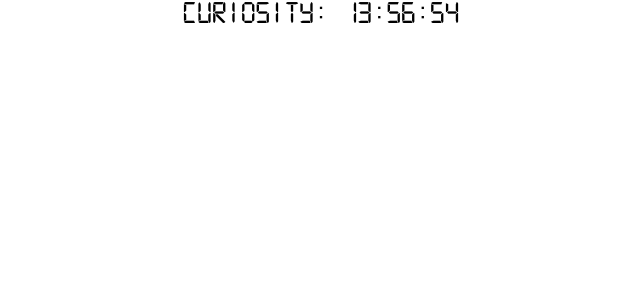
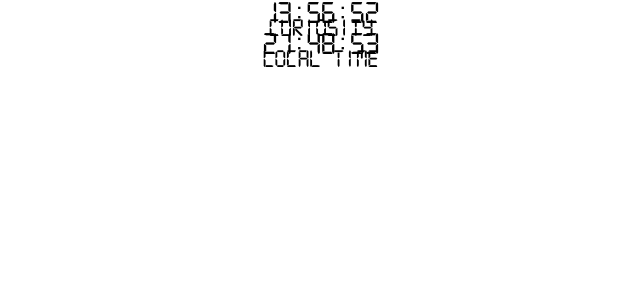
Before and after one commit to dathanb/mars-clock, a React (Create React App) app: page / in a window 1280 px wide. Shown: the top 300 px of the page, without its empty margins (319-959 px from the left). Built offline with nearby package versions, Linux system fonts and the light colour scheme.

Commit message:
Display both Curiosity and Earth-local time

```diff
--- a/src/App.js
+++ b/src/App.js
@@ -2,6 +2,7 @@
 import './App.css';
 import {Timer} from './Timer';
 import {MarsClock} from './MarsCalendar';
+import {EarthClock} from './EarthCalendar';
 
 function App() {
     return (
@@ -11,6 +12,9 @@
                 name={"Curiosity"}
                 longitude={222.6}
             />
+            <EarthClock
+                name={"Earth"}
+            />
         </div>
     );
 }
--- a/src/Clock/Clock.js
+++ b/src/Clock/Clock.js
@@ -9,7 +9,8 @@
     render() {
         const { clockName, clockTime } = this.props;
         return <div className={"clock"}>
-            {`${clockName}: ${Clock.formatTime(clockTime)}`}
+            <div className={"clockTime"}>{Clock.formatTime(clockTime)}</div>
+            <div className={"clockName"}>{clockName}</div>
         </div>;
     }
 
--- a/src/Clock/clock.css
+++ b/src/Clock/clock.css
@@ -2,3 +2,7 @@
     font-size: 2.0em;
     font-family: 'Digital-7', sans-serif;
 }
+
+.clockName {
+    font-size: 80%;
+}
--- a/src/EarthCalendar/EarthClock.js
+++ b/src/EarthCalendar/EarthClock.js
@@ -1,14 +1,24 @@
 import React from 'react';
 import PropTypes from 'prop-types';
 import { connect } from 'react-redux';
+import { Clock } from '../Clock';
 
 class EarthClock extends React.Component {
+    render() {
+        const { time } = this.props;
+        const timeInHours = time.getHours() + time.getMinutes() / 60 + time.getSeconds() / 3600 + time.getMilliseconds() / 36000000;
+
+        return <Clock
+            clockName={"Local Time"}
+            clockTime={timeInHours}
+            />;
+    }
 }
 
 EarthClock.propTypes = {
     name: PropTypes.string,
     time: PropTypes.object
-}
+};
 
 function mapStateToProps(state) {
     return {
```
